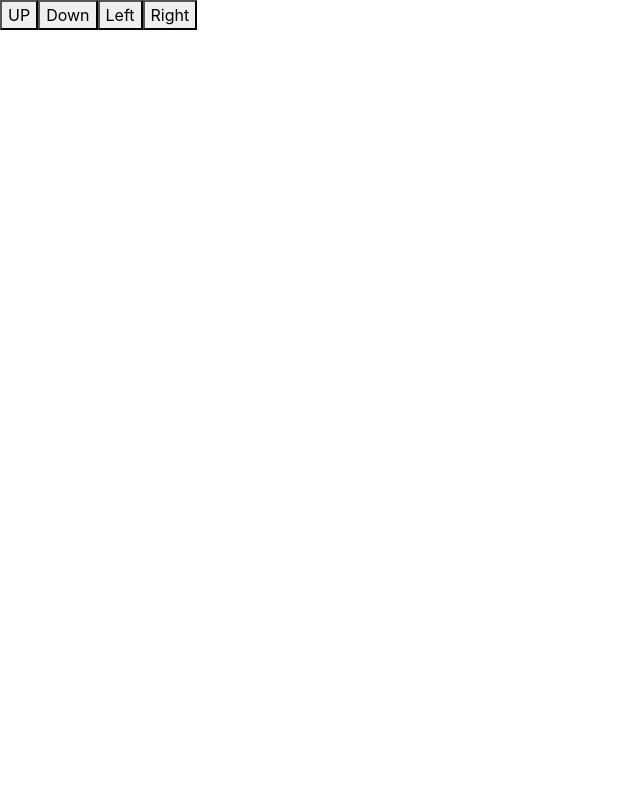
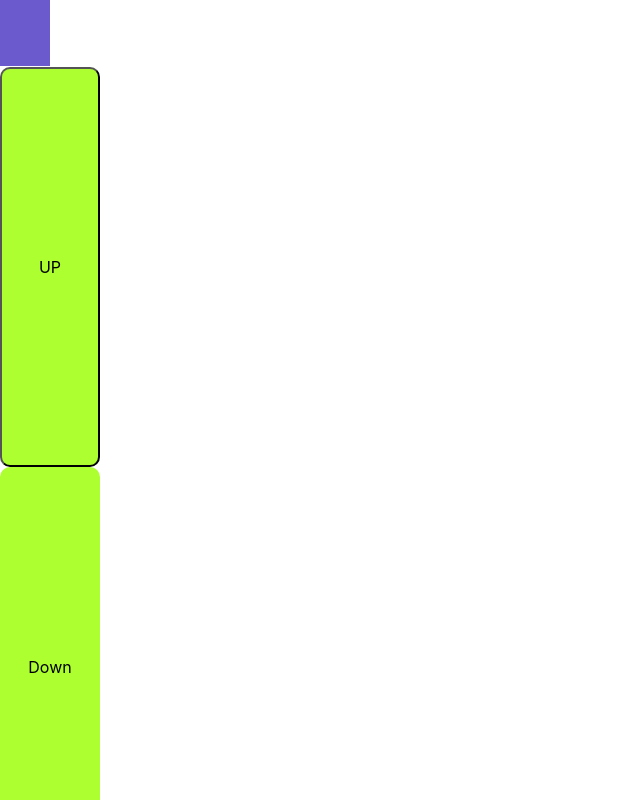
Before and after one commit to aritradey-CS/BlockShift, a React (Create React App) app: page / in a window 1280 px wide. Shown: the top 800 px of the page, without its empty margins (0-640 px from the left). Built offline with nearby package versions, Linux system fonts and the light colour scheme.

Commit message:
second commit

```diff
--- a/src/App.js
+++ b/src/App.js
@@ -1,4 +1,5 @@
 import { useState } from "react";
+import './App.css';
 
 function App() {
   const slots = useState(Array.from(new Array(100), (v, i) => i))[0];
@@ -70,9 +71,9 @@ function App() {
           ))}
         </div>
         <button className="button-up" onClick={upHandler}>UP</button>
-        <button onClick={downHandler}>Down</button>
-        <button onClick={leftHandler}>Left</button>
-        <button onClick={rightHandler}>Right</button>
+        <button className="button-down"onClick={downHandler}>Down</button>
+        <button className="button-left" onClick={leftHandler}>Left</button>
+        <button className="button-right" onClick={rightHandler}>Right</button>
       </div>
     </main>
   );
```
